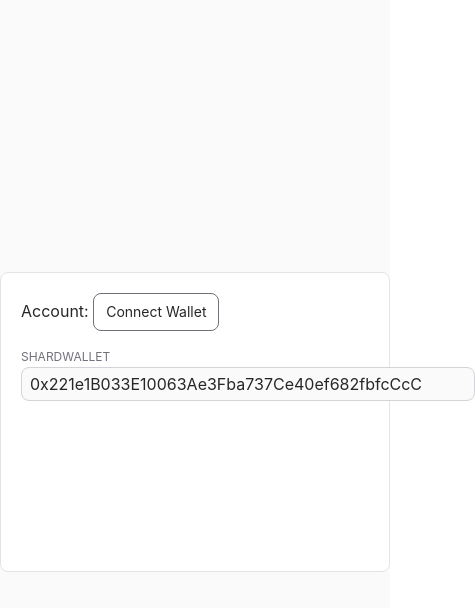
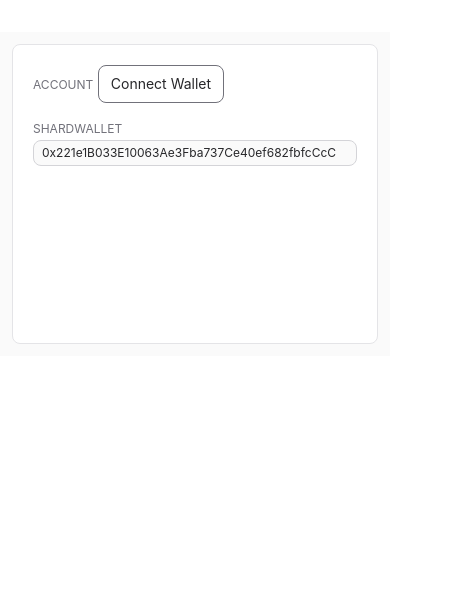
Before and after one commit to starforge-core/shardwallet-ui, a React (Vite) app: page / in a window 390 px wide. Shown: the top 608 px of the page, 475 px wide, since content can reach past the window. Built offline with nearby package versions, Linux system fonts and the light colour scheme.

Commit message:
small tweaks for mobile

```diff
--- a/src/App.tsx
+++ b/src/App.tsx
@@ -138,9 +138,13 @@ function App() {
   const sw = useShardwallet();
 
   return (
-    <div className="flex min-h-screen justify-center items-center bg-gray-50 dark:bg-gray-900">
+    <div className="flex mt-8 sm:mt-0 sm:min-h-screen justify-center items-center bg-gray-50 dark:bg-gray-900 p-3">
       <div className="flex flex-col gap-3 p-5 md:p-8 w-full max-w-screen-sm rounded-lg border border-gray-200 dark:border-gray-700 bg-white dark:bg-gray-800 min-h-[300px]">
-        <div>Account: {account ?? <ConnectWallet />}</div>
+        <div>
+          <Label>Account</Label>{" "}
+          {account && <span className="text-sm">{account}</span>}
+          {!account && <ConnectWallet />}
+        </div>
         <div>
           <Label>Shardwallet</Label>
           <AddressInput
@@ -154,7 +158,7 @@ function App() {
             <select
               value={sw.selectedShard ?? undefined}
               onChange={(e) => sw.setSelectedShard(e.target.value)}
-              className="block pl-2 pr-1 py-1 rounded-lg border border-gray-300 dark:border-gray-600 bg-gray-50 dark:bg-gray-900"
+              className="text-sm sm:text-base block pl-1 pr-1 py-1 rounded-lg border border-gray-300 dark:border-gray-600 bg-gray-50 dark:bg-gray-900"
             >
               {sw.shardIds.map((s) => (
                 <option key={s} value={s}>
--- a/src/components/AddressInput.tsx
+++ b/src/components/AddressInput.tsx
@@ -17,7 +17,7 @@ function AddressInput({
         type="text"
         value={text}
         onChange={(e) => setText(e.target.value)}
-        className="min-w-[45ch] px-2 py-1 rounded-lg border border-gray-300 dark:border-gray-600 bg-gray-50 dark:bg-gray-900 focus:outline-none focus:border-gray-600 dark:focus:border-gray-300"
+        className="w-full text-xs sm:text-base px-2 py-1 rounded-lg border border-gray-300 dark:border-gray-600 bg-gray-50 dark:bg-gray-900 focus:outline-none focus:border-gray-600 dark:focus:border-gray-300"
       />
       {text !== address && (
         <button
```
